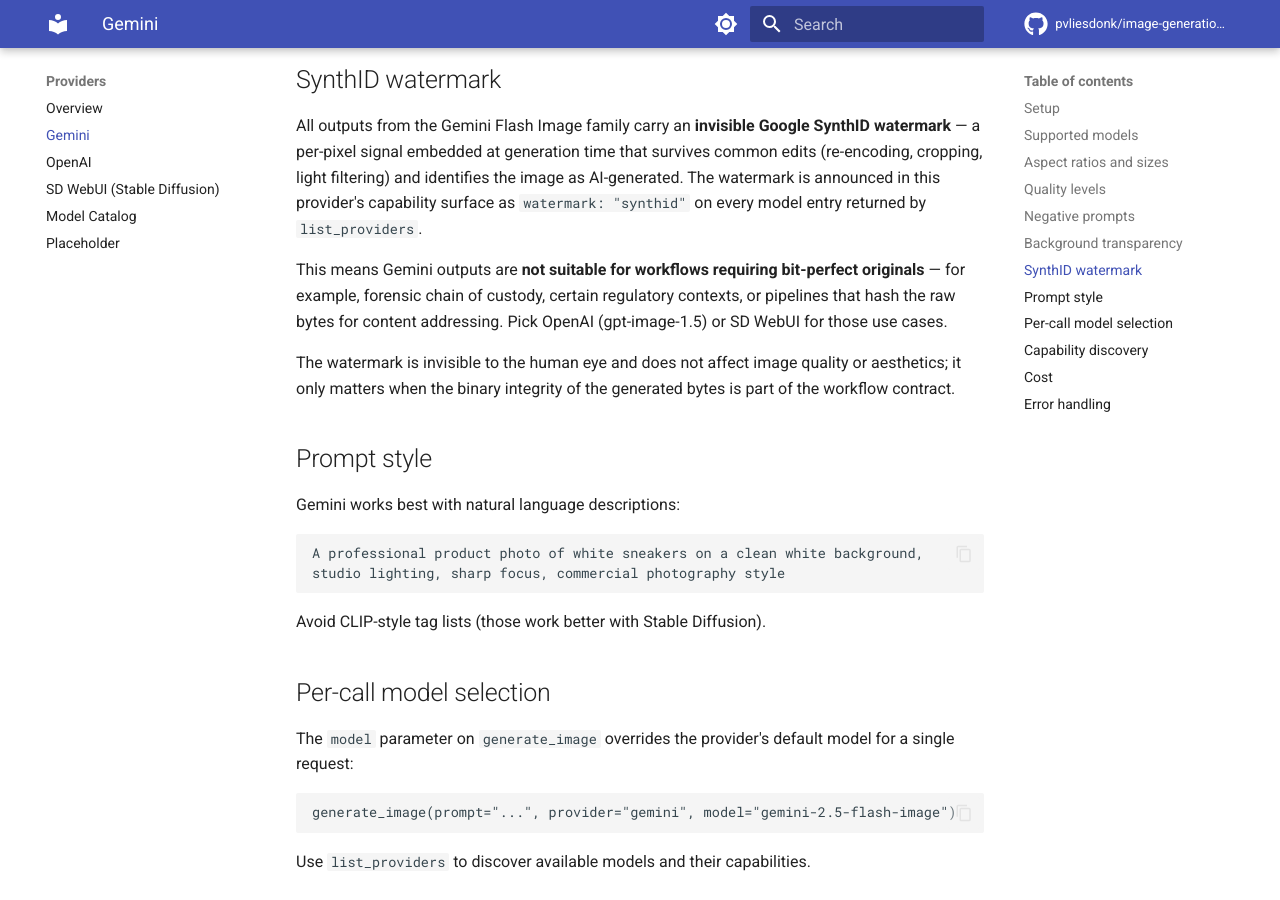
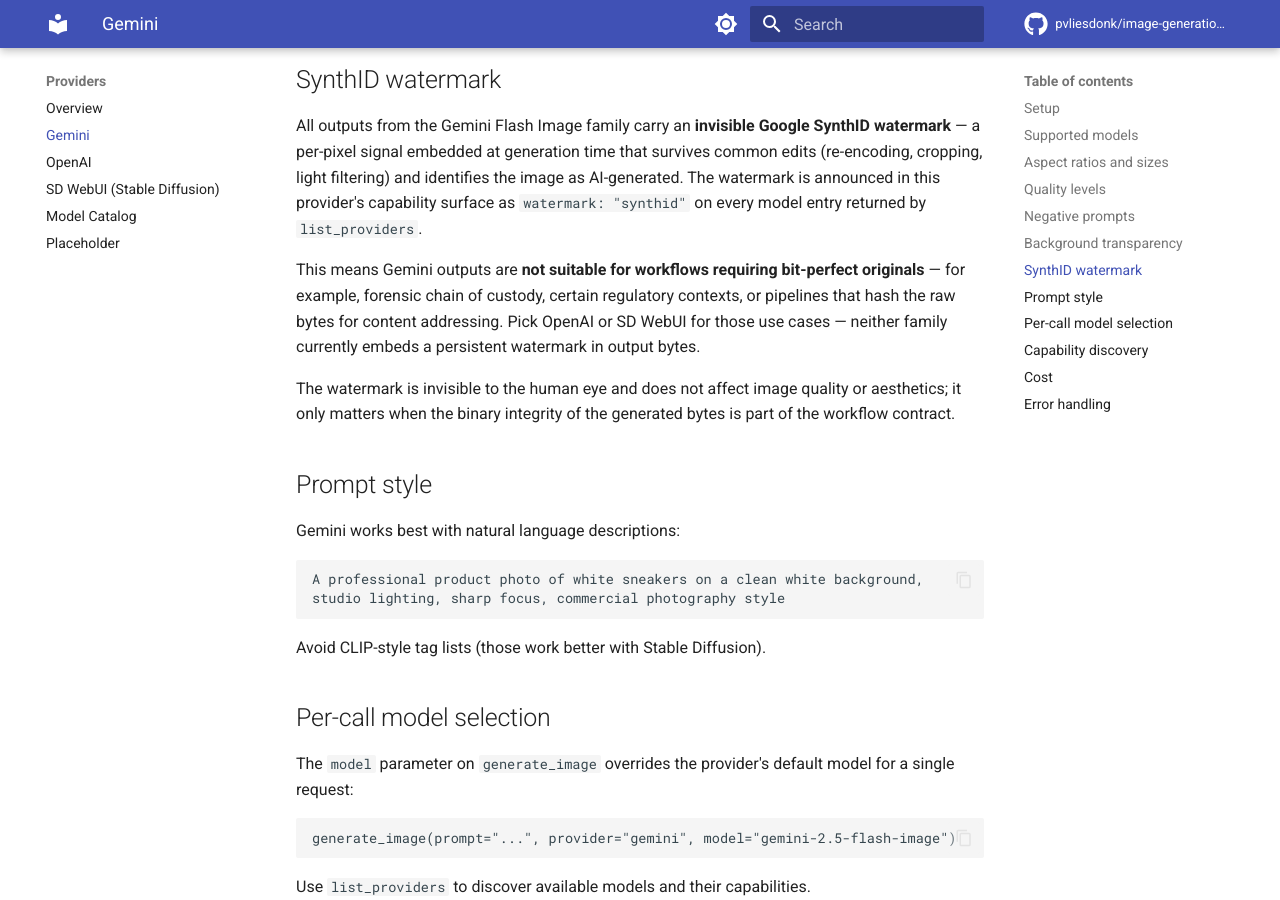
Before and after one commit to pvliesdonk/image-generation-mcp, an MkDocs documentation site: the page built from docs/providers/gemini.md, in a window 1280 px wide and 900 px high, scrolled down 2549 px. Built offline with MkDocs 1.6.1 and Material for MkDocs 9.7.7, drawn with Linux system fonts in a browser that asks for light colours; comment, search, counter and statistics services are not loaded.

Commit message:
docs(gemini): drop specific model from SynthID alternative line
Both bots persisted on the parenthetical model ID (claude-review and
gemini-code-assist). Both were technically wrong about gpt-image-1.5
being a typo — it IS a current model in MODEL_STYLES — but naming a
single model in this position is fragile (#213 will introduce
gpt-image-2 and the line would need another update).

Future-proof: name only the providers ('OpenAI or SD WebUI') rather
than a specific model. The watermark distinction is at the provider
tier, not the model tier.

Refs #206

```diff
--- a/docs/providers/gemini.md
+++ b/docs/providers/gemini.md
@@ -74,7 +74,7 @@
 
 All outputs from the Gemini Flash Image family carry an **invisible Google SynthID watermark** — a per-pixel signal embedded at generation time that survives common edits (re-encoding, cropping, light filtering) and identifies the image as AI-generated. The watermark is announced in this provider's capability surface as `watermark: "synthid"` on every model entry returned by `list_providers`.
 
-This means Gemini outputs are **not suitable for workflows requiring bit-perfect originals** — for example, forensic chain of custody, certain regulatory contexts, or pipelines that hash the raw bytes for content addressing. Pick OpenAI (gpt-image-1.5) or SD WebUI for those use cases.
+This means Gemini outputs are **not suitable for workflows requiring bit-perfect originals** — for example, forensic chain of custody, certain regulatory contexts, or pipelines that hash the raw bytes for content addressing. Pick OpenAI or SD WebUI for those use cases — neither family currently embeds a persistent watermark in output bytes.
 
 The watermark is invisible to the human eye and does not affect image quality or aesthetics; it only matters when the binary integrity of the generated bytes is part of the workflow contract.
 
```
